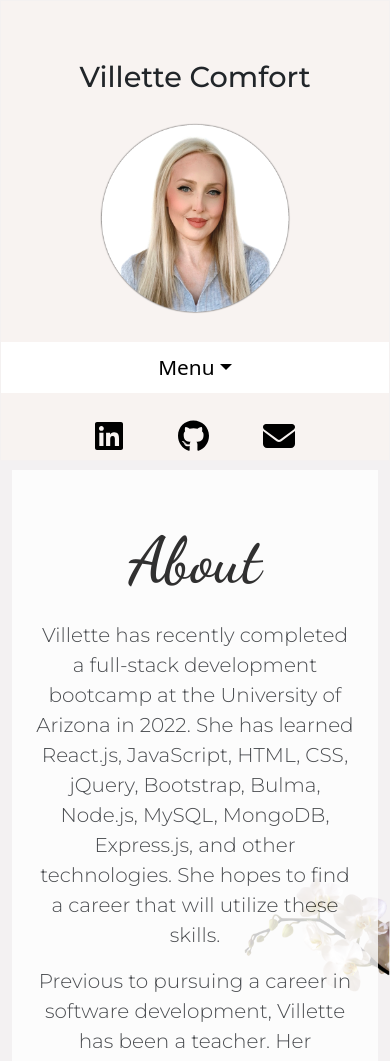
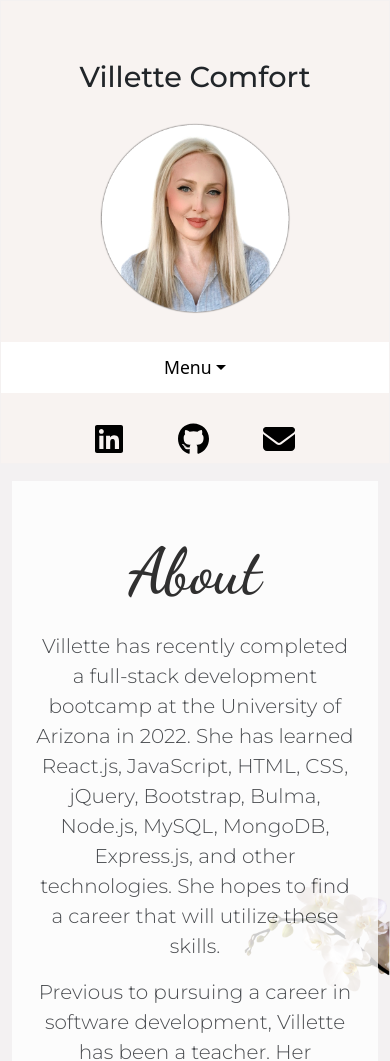
Before and after one commit to villettec/M20C-React_Portfolio, a React (Create React App) app: page / in a window 390 px wide. Shown: the top 1061 px of the page. Built offline with nearby package versions, Linux system fonts and the light colour scheme.

Commit message:
Changing gaps

```diff
--- a/src/style.css
+++ b/src/style.css
@@ -343,10 +343,10 @@ and (max-width : 440px) {
         width: 100%;
         background-color: white;
         border-color: var(--dustypink);
-        margin-bottom: 2.3vh;
+        margin-bottom: 2.6vh;
         border-radius: 0px;
         height: 6vh;
-        font-size: 130%;
+        font-size: 110%;
     }
     .dropdown-menu {
         width: 98%;
@@ -359,13 +359,13 @@ and (max-width : 440px) {
         margin-left: 7vw;
     }
     .about-section {
-        margin-top: 1vh;;
+        margin-top: 2vh;;
         margin-left: 3vw;
         margin-right: 3vw;
         filter: none;
     }
     .projects-section{
-        margin-top: 1vh;;
+        margin-top: 2vh;;
         margin-left: 3vw;
         margin-right: 3vw;
     }
@@ -381,7 +381,7 @@ and (max-width : 440px) {
         margin-right: 2vw;
     }
     .resume-section {
-        margin-top: 1vh;;
+        margin-top: 2vh;;
         margin-left: 3vw;
         margin-right: 3vw;
         filter: none;
```
